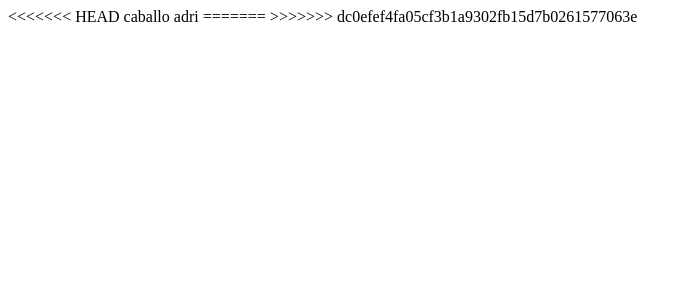
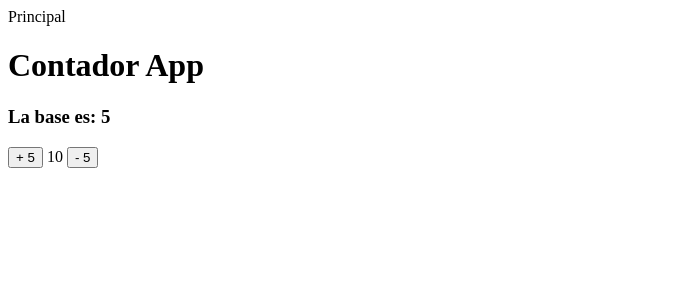
Before and after one commit to fomoro/angular-2022, an Angular app: page / in a window 1280 px wide. Shown: the top 300 px of the page, without its empty margins (0-692 px from the left). Built offline with nearby package versions, Linux system fonts and the light colour scheme.

Commit message:
componente contador

```diff
--- a/src/app/app.module.ts
+++ b/src/app/app.module.ts
@@ -1,10 +1,10 @@
 import { NgModule } from '@angular/core';
 import { BrowserModule } from '@angular/platform-browser';
 import { AppComponent } from './components/app/app.component';
-import { PruebaComponent } from './components/prueba/prueba.component';
+import { ContadorComponent } from './components/contador/contador.component';
 
 @NgModule({
-  declarations: [AppComponent, PruebaComponent],
+  declarations: [AppComponent, ContadorComponent],
   imports: [BrowserModule],
   providers: [],
   bootstrap: [AppComponent],
--- a/src/app/components/app/app.component.html
+++ b/src/app/components/app/app.component.html
@@ -1 +1,2 @@
-caballo adri
+ Principal
+ <app-contador></app-contador>
--- /dev/null
+++ b/src/app/components/contador/contador.component.html
@@ -0,0 +1,8 @@
+<h1> {{ titulo }} </h1>
+<h3>La base es: <strong> {{ base }} </strong></h3>
+
+<button (click)="acumular( base )"> + {{ base }}</button>
+
+<span> {{ numero }} </span>
+
+<button (click)="acumular( -base )"> - {{ base }} </button>
--- /dev/null
+++ b/src/app/components/contador/contador.component.ts
@@ -0,0 +1,25 @@
+import { Component, OnInit } from '@angular/core';
+
+@Component({
+  selector: 'app-contador',
+  templateUrl: './contador.component.html',
+  styleUrls: ['./contador.component.css']
+})
+
+
+export class ContadorComponent implements OnInit {
+
+  titulo: string = 'Contador App';
+  numero: number = 10;
+  base  : number = 5;
+
+  constructor() { }
+
+  ngOnInit(): void {
+  }
+
+  acumular( valor: number ) {
+    this.numero += valor;
+  }
+
+}
--- a/src/app/components/prueba/prueba.component.html
+++ /dev/null
@@ -1 +0,0 @@
-<p>prueba works!</p>
--- a/src/index.html
+++ b/src/index.html
@@ -1,4 +1,3 @@
-<<<<<<< HEAD
 <!doctype html>
 <html lang="en">
 <head>
@@ -12,18 +11,3 @@
   <app-root></app-root>
 </body>
 </html>
-=======
-<!doctype html>
-<html lang="en">
-<head>
-  <meta charset="utf-8">
-  <title>Angular2023</title>
-  <base href="/">
-  <meta name="viewport" content="width=device-width, initial-scale=1">
-  <link rel="icon" type="image/x-icon" href="favicon.ico">
-</head>
-<body>
-  <app-root></app-root>
-</body>
-</html>
->>>>>>> dc0efef4fa05cf3b1a9302fb15d7b0261577063e
```
Also changed, not shown: src/app/components/prueba/prueba.component.ts (deleted, +0 -10 lines), src/app/components/contador/contador.component.css (added), 1 other file (tests, documents, lock files or other folders).
